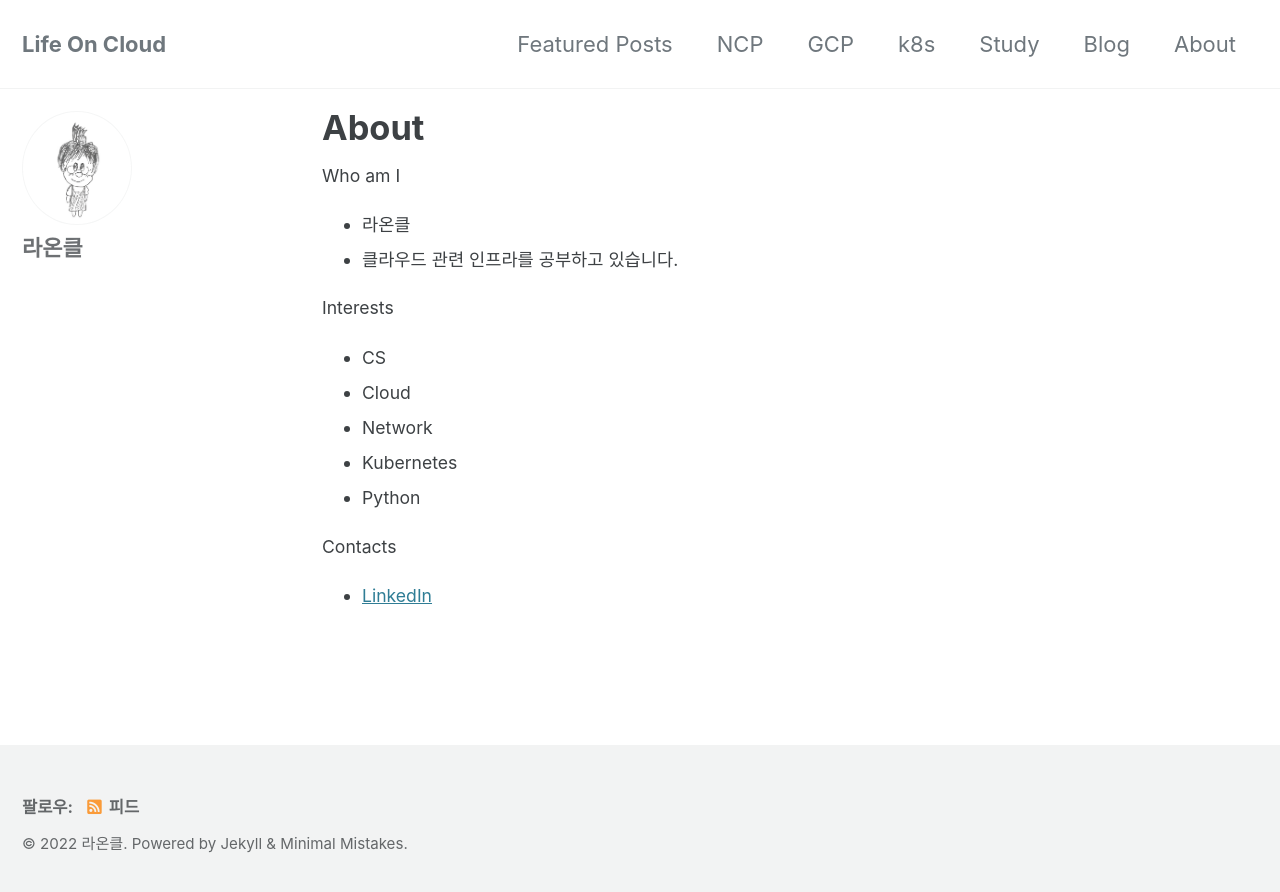
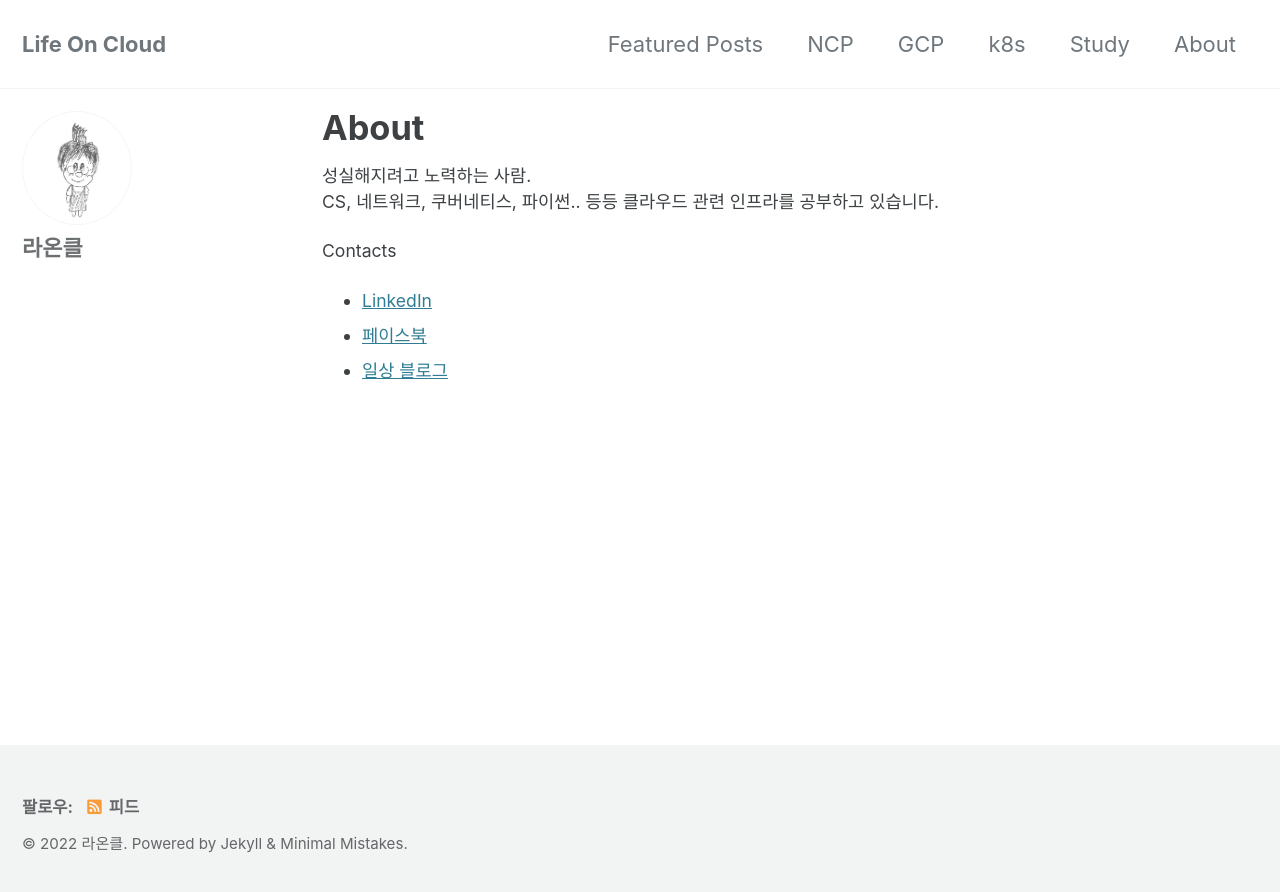
Before and after one commit to lifeoncloud/lifeoncloud.github.io, a Jekyll site: the page built from _pages/about.md, in a window 1280 px wide. Shown: the top 892 px of the page. Built offline with Jekyll 4.4.1, drawn with Linux system fonts in a browser that asks for light colours; cached includes are drawn as plain includes.

Commit message:
about 페이지 개편

```diff
--- a/_data/navigation.yml
+++ b/_data/navigation.yml
@@ -10,7 +10,5 @@ main:
     url: /k8s/
   - title: "Study"
     url: /study/
-  - title: "Blog"
-    url: /blog/
   - title: "About"
     url: https://lifeoncloud.github.io/about
--- a/_pages/about.md
+++ b/_pages/about.md
@@ -4,16 +4,10 @@ permalink: /about/
 layout: single
 author_profile: true
 ---
-Who am I
-* 라온클
-* 클라우드 관련 인프라를 공부하고 있습니다.
-
-Interests
-* CS
-* Cloud
-* Network
-* Kubernetes
-* Python
+성실해지려고 노력하는 사람.
+CS, 네트워크, 쿠버네티스, 파이썬.. 등등 클라우드 관련 인프라를 공부하고 있습니다.
 
 Contacts
 * [LinkedIn](https://www.linkedin.com/in/soojinlee-oncloud/, "LinkedIn link")
+* [페이스북](https://www.facebook.com/soojinleeoncloud/, "Facebook link")
+* [일상 블로그](https://blog.naver.com/lifeoncloud, "Naver Blog link")
```
